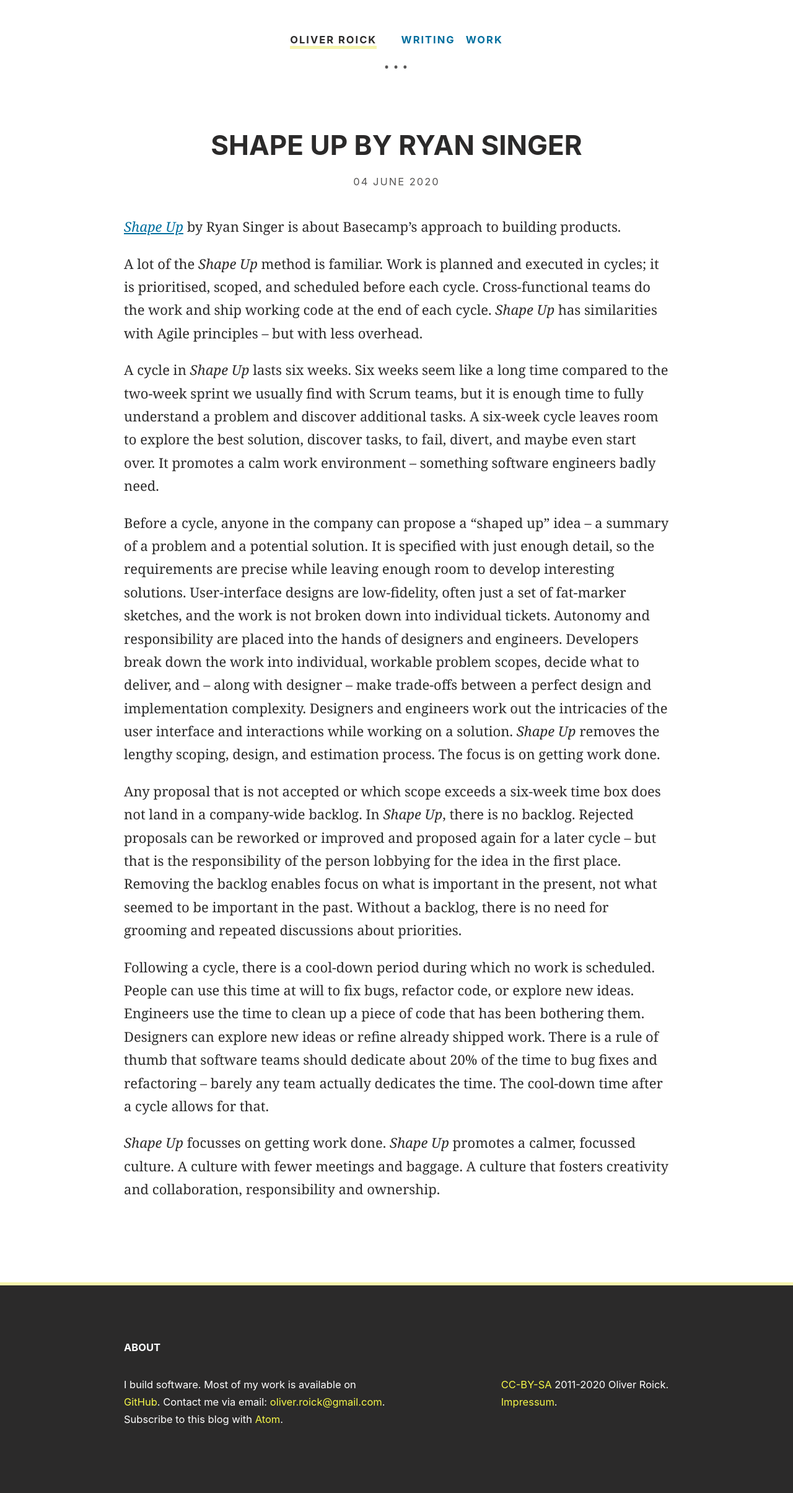
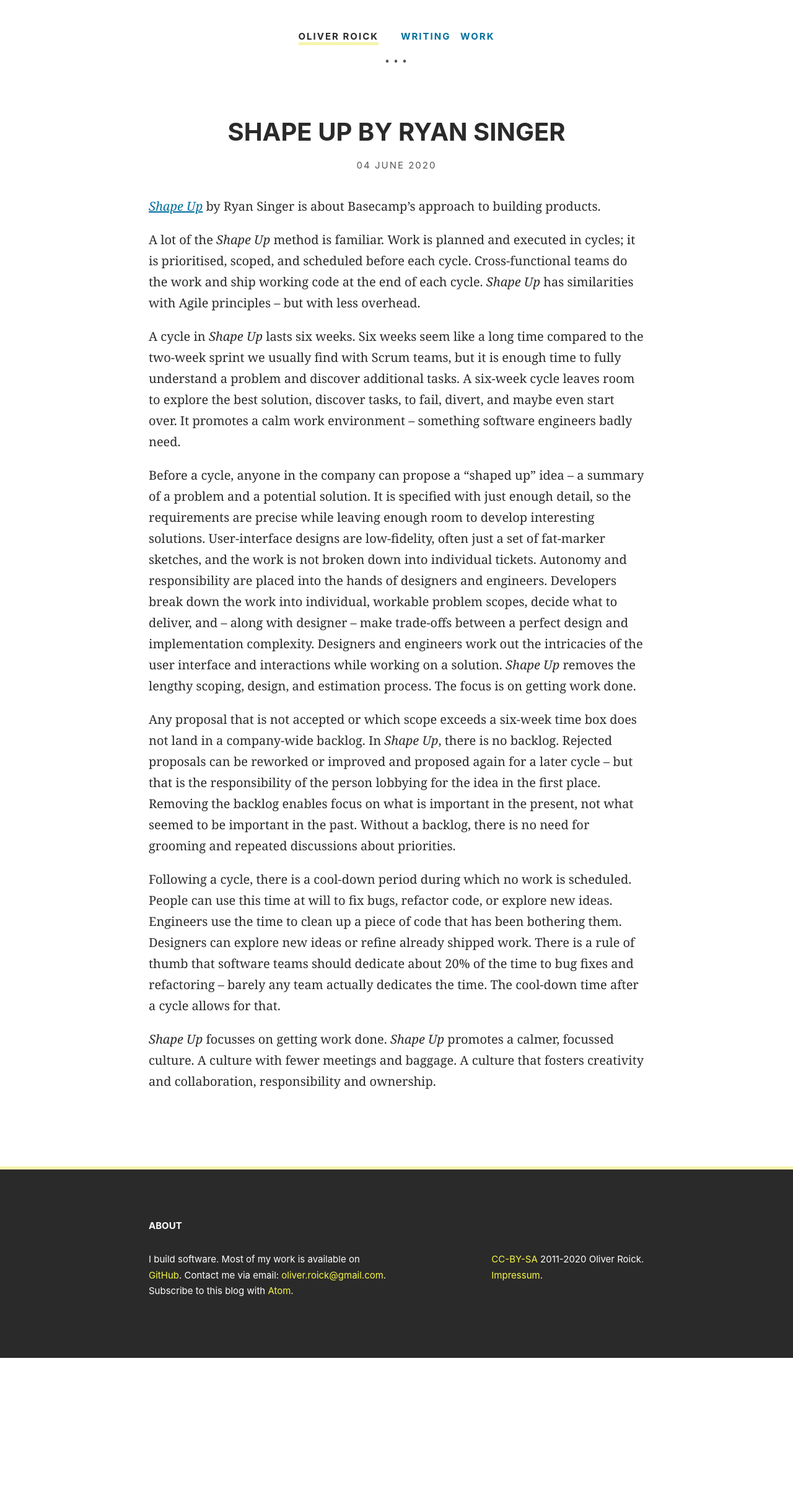
Before and after one commit to oliverroick/oliverroick.net, a Jekyll site: the page built from index.html, in a window 1280 px wide. Shown: the whole page at 62% size. Built offline with Jekyll 4.4.1, drawn with Linux system fonts in a browser that asks for light colours; after the commit the page ends 2191 px from its top, so only the background shows below that.

Commit message:
style: responsive base sizes

```diff
--- a/css/roick.css
+++ b/css/roick.css
@@ -12,7 +12,7 @@
   --serif: Georgia, "Century Schoolbook", "Times New Roman", Times, serif;
   --mono: monaco, Consolas, monospace;
 
-  --base-size: 22px;
+  --base-size: 16px;
   --border-size: calc(var(--base-size) / 4);
   --font-s: calc(var(--base-size) * 0.75);
   --font-m: calc(var(--base-size) * 1.5);
@@ -24,7 +24,6 @@
   --gap-l: calc(var(--base-size) * 6);
   --grid-gap: calc(var(--base-size) * 1.5);
   --main-width: calc(var(--base-size) * 40);
-  --break: calc(var(--base-size) * 48);
 }
 
 body {
@@ -242,7 +241,7 @@
 main h1 {
   text-align: center;
   margin-bottom: 0.5em;
-  font-size: var(--font-m);
+  font-size: var(--font-l);
 }
 
 main h2 {
@@ -330,9 +329,8 @@
  */
 
 @media (min-width: 450px) {
-  body > * {
-    padding-left: var(--gap-s);
-    padding-right: var(--gap-s);
+  :root {
+    --base-size: 20px;
   }
 
   header > h1,
@@ -359,10 +357,6 @@
     display: grid;
     grid-gap: var(--grid-gap);
     grid-template-columns: repeat(6, 1fr);
-  }
-
-  article > h1 {
-    font-size: var(--font-l);
   }
 
   footer #left {
```
